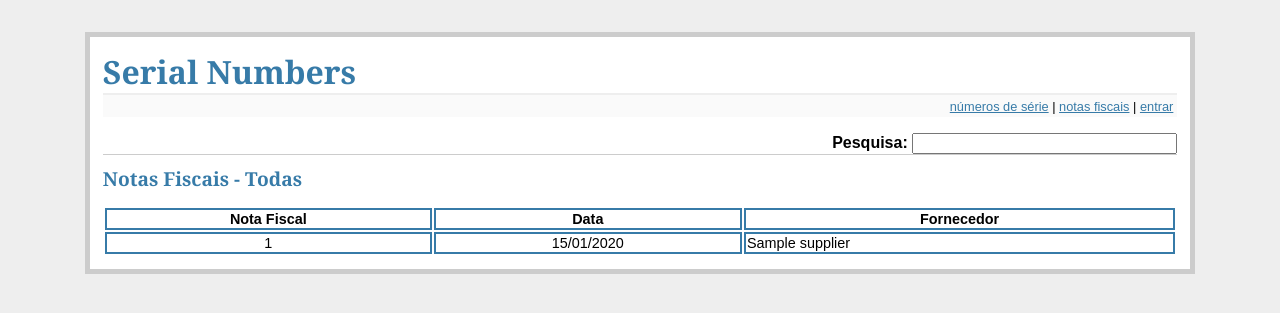
After one commit to wagnerluis1982/serialnumbers, a Flask app: page /documents in a window 1280 px wide. The commit adds this page. Shown: the top 313 px of the page. Run offline with Flask 2, Linux system fonts and the light colour scheme; tables that the repository leaves empty hold one stand-in row (values such as "Sample post").

Commit message:
Listagem de notas fiscais

```diff
--- a/serialnumber/control.py
+++ b/serialnumber/control.py
@@ -42,14 +42,14 @@ def multijoin_filter(mdict, sepin, sepout):
         return ""
 
 
-def get_search(s):
+def get_search(s, empty, look):
     d = MultiDict()
     if s:
         for arg in s.split():
             kv = arg.split(':')
             if len(kv) == 1:
-                d.add('sn', arg)
-            else:
+                d.add(empty, arg)
+            elif kv[0] in look:
                 d.add(*kv)
     return d
 
@@ -59,7 +59,7 @@ def list_serials():
     query = g.db_session.query(SerialNumber).join(Document).join(Product).\
         order_by(Document.date.desc())
 
-    search = get_search(request.args.get('s'))
+    search = get_search(request.args.get('s'), empty='sn', look=['sn', 'nota'])
     search.update({
         'nota': request.args.getlist('nota'),
     })
@@ -75,6 +75,20 @@ def list_serials():
         g.search = search
 
     return render_template('list_serials.html', serials=query)
+
+@app.route('/documents')
+def list_documents():
+    query = g.db_session.query(Document).order_by(Document.date.desc())
+
+    search = get_search(request.args.get('s'), empty='nota', look=['nota'])
+    if search:
+        if 'nota' in search:
+            ft = or_(*[Document.number == nota
+                       for nota in search.getlist('nota')])
+            query = query.filter(ft)
+        g.search = search
+
+    return render_template('list_documents.html', docs=query)
 
 @app.route('/update/<int:serial_id>', methods=['GET', 'POST'])
 def update_serials(serial_id):
--- a/serialnumber/static/style.css
+++ b/serialnumber/static/style.css
@@ -7,7 +7,7 @@ h1, h2
 h1
     { border-bottom: 2px solid #eee; }
 h2
-    { font-size: 1.2em; }
+    { font-size: 1.2em; margin-top: .5em; }
 h1 a, h2 a
     { text-decoration: none; }
 dt
--- a/serialnumber/templates/layout.html
+++ b/serialnumber/templates/layout.html
@@ -5,6 +5,8 @@
 <div class=page>
   <h1><a href="{{ url_for('list_serials') }}">{{ config['APP_TITLE'] }}</a></h1>
   <div class=metanav>
+    <a href="{{ url_for('list_serials') }}">números de série</a> |
+    <a href="{{ url_for('list_documents') }}">notas fiscais</a> |
   {% if not session.logged_in %}
     <a href="{{ url_for('login') }}">entrar</a>
   {% else %}
--- /dev/null
+++ b/serialnumber/templates/list_documents.html
@@ -0,0 +1,25 @@
+{% extends "layout.html" %}
+{% block body %}
+  <div class=forms>
+  {% set s_args = g.search|multijoin(":", " ") %}
+    <form id=filter action="{{ url_for('list_documents') }}" method=get>
+      <strong>Pesquisa:</strong>
+      <input type=text size=30 name=s value="{{ s_args }}">
+    </form>
+  </div>
+
+  <h2>Notas Fiscais - {{ s_args and '(%s)' % s_args or 'Todas' }}</h2>
+  <table class=list>
+    <tr><th>Nota Fiscal <th>Data <th>Fornecedor
+  {% for doc in docs %}
+    <tr><td class="nowrap center">
+          <a>{{ doc.number }}</a>
+        <td class="nowrap center">
+          <a>{{ doc.date|dateformat }}</a>
+        <td>
+          <a>{{ doc.supplier.name }}</a>
+  {% else %}
+    <tr><td class=center colspan=5>Nenhuma nota fiscal registrada!
+  {% endfor %}
+  </table>
+{% endblock %}
```
Also changed, not shown: serialnumber/templates/list_serials.html (+5 -2 lines).
